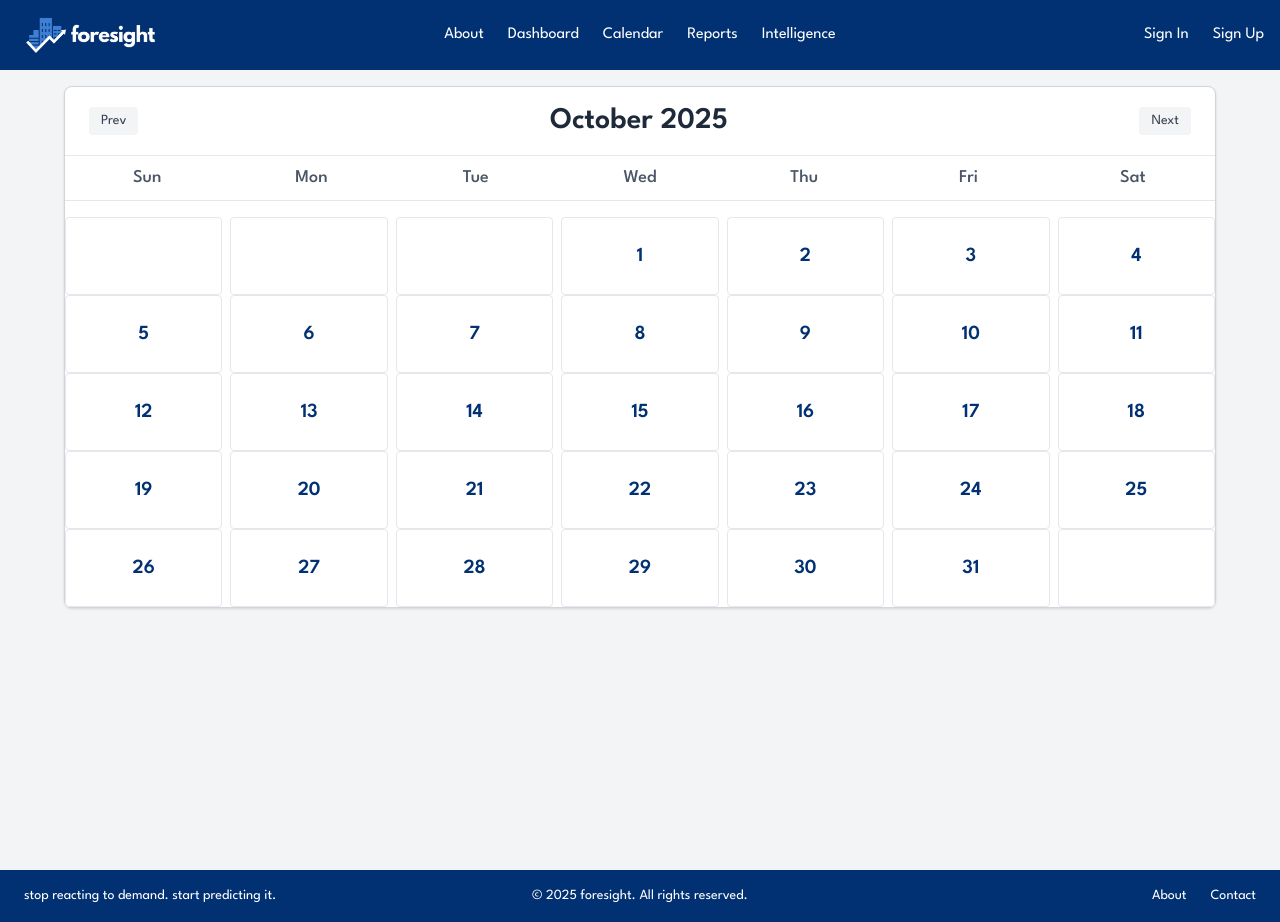
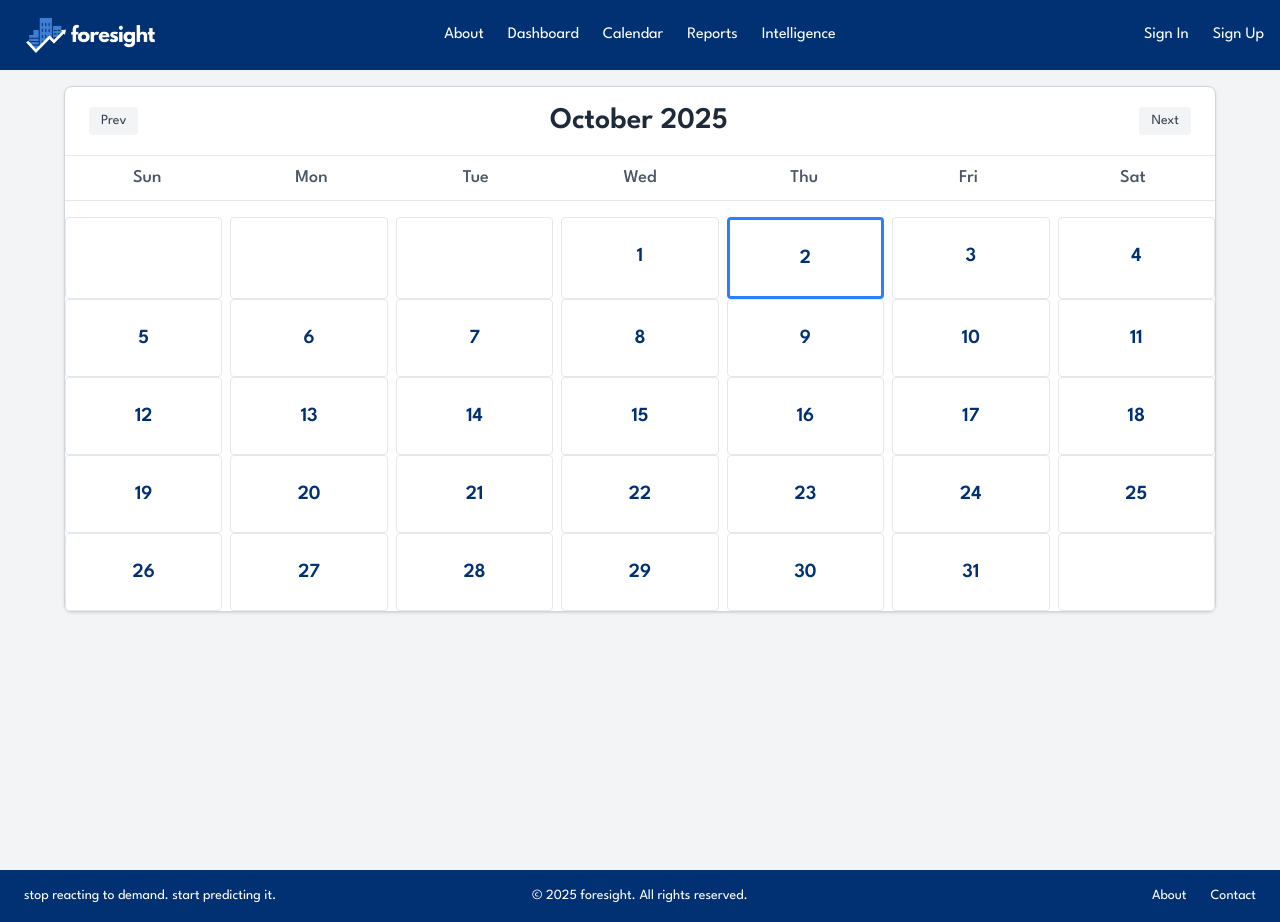
Before and after one commit to TamidNu/Foresight, a Next.js app in the folder frontend/: page /calendar in a window 1280 px wide. Built offline with nearby package versions, Linux system fonts and the light colour scheme; no server answers.

Commit message:
added indication of current day to calendar

```diff
--- a/frontend/src/components/calendar.tsx
+++ b/frontend/src/components/calendar.tsx
@@ -10,8 +10,8 @@ interface CalendarProps {
 }
 
 export default function CalendarComponent({ month, year }: CalendarProps) {
-  //  const textColor = "text-[#013172]";
-  //  const borderColor = "border-[#D1D5DB]";
+  //  const textColor = "text-[#013172]"; [#D1D5DB]
+  const borderColor = "border-3 border-blue-500";
 
   const calendar: ICalendar = generateCalendar(month, year);
 
@@ -55,8 +55,8 @@ export default function CalendarComponent({ month, year }: CalendarProps) {
               {week.map((day, dayIdx) => (
                 <div
                   key={dayIdx}
-                  className={`py-6 text-lg sm:text-xl font-semibold text-center border border-gray-200 rounded
-                    ${getDemandColor(day.demand)} `}>
+                  className={`py-6 text-lg sm:text-xl font-semibold text-center rounded
+                    ${getDemandColor(day.demand)} ${isToday(day.date) ? borderColor : "border border-gray-200"}`}>
                   {day.numMonthDay || ""}
                 </div>
               ))}
@@ -76,3 +76,14 @@ function getDemandColor(demand?: number) {
   if (demand < 0.75) return "bg-orange-400";     // medium-high
   return "bg-red-500";                            // high demand
 }
+
+function isToday(date?: Date | null) {
+  if (!date) return false;
+
+  const today = new Date();
+  return (
+    date.getDate() === today.getDate() &&
+    date.getMonth() === today.getMonth() &&
+    date.getFullYear() === today.getFullYear()
+  );
+}
```
